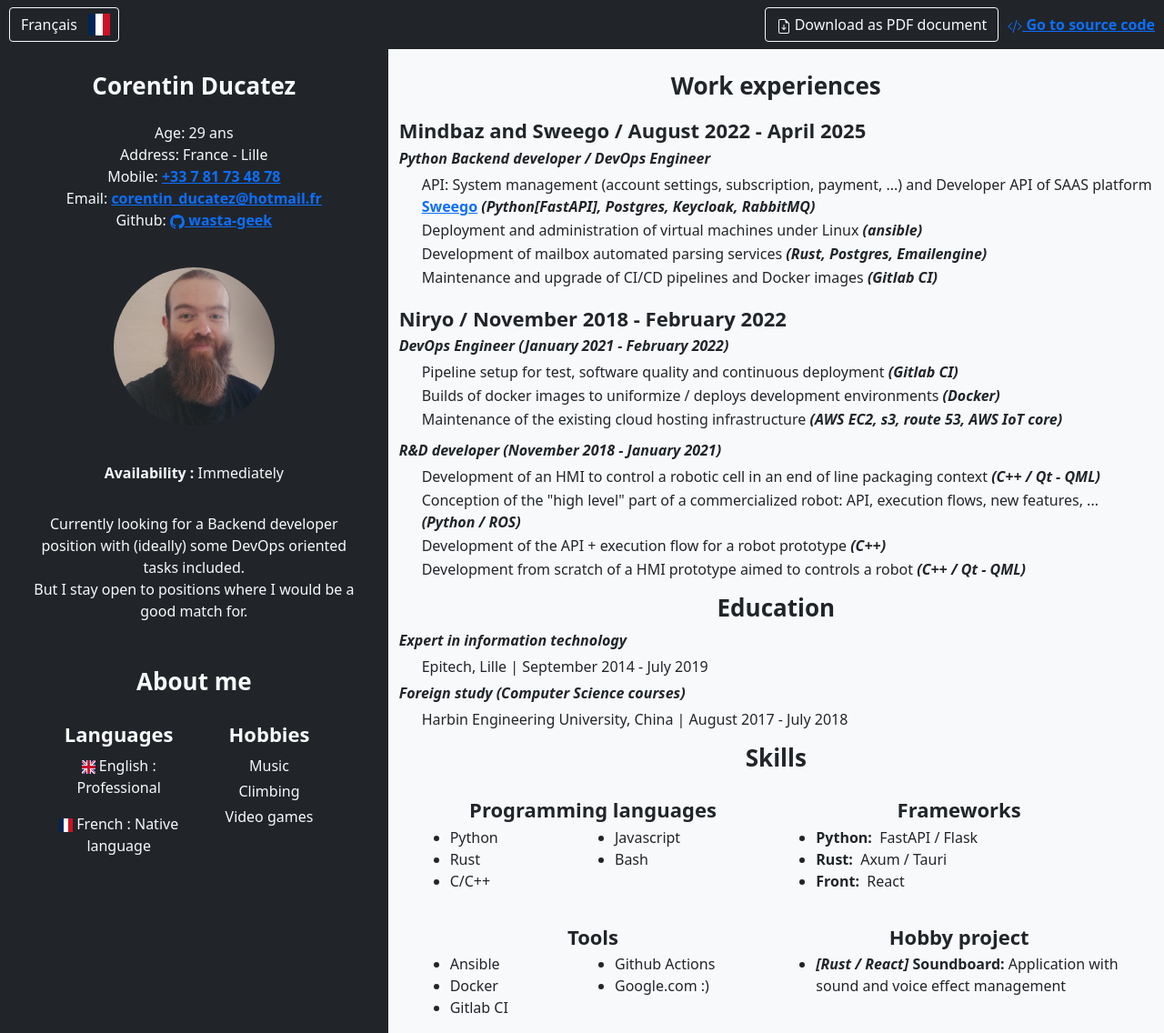
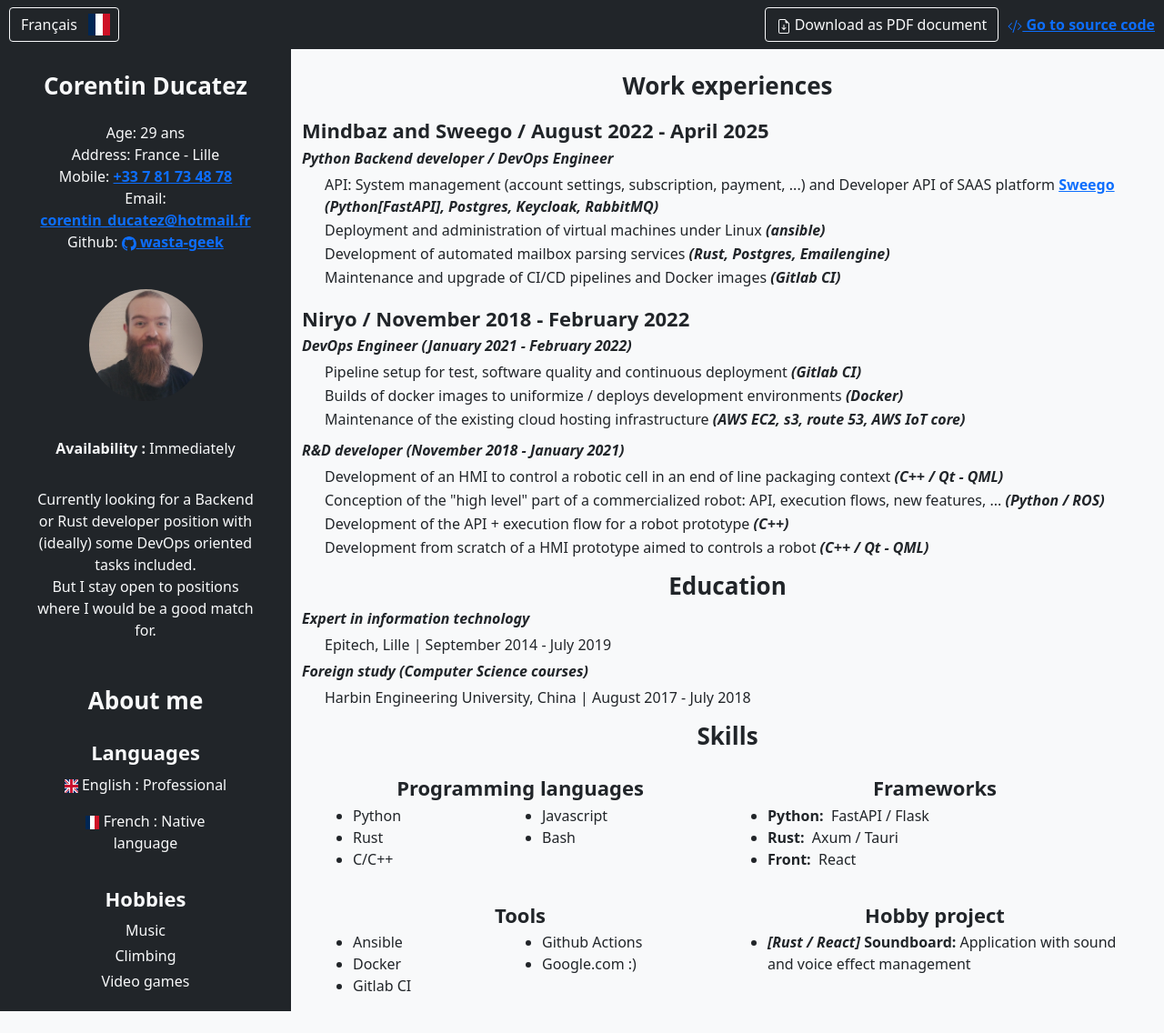
Before and after one commit to Wasta-Geek/curriculum-vitae, a Jekyll site: the page built from docs/en/index.markdown, in a window 1280 px wide. Shown: the whole page at 91% size. Built offline with Jekyll 4.4.1, drawn with Linux system fonts in a browser that asks for light colours; after the commit the page ends 1112 px from its top, so only the background shows below that.

Commit message:
Changes width scaling + some minors text typo (#29)

```diff
--- a/docs/_data/contact.yml
+++ b/docs/_data/contact.yml
@@ -15,8 +15,8 @@ email_text:
   fr: "e-mail"
 email: "corentin_ducatez@hotmail.fr"
 profile:
-  en: "Currently looking for a Backend developer position with (ideally) some DevOps oriented tasks included. <br>But I stay open to positions where I would be a good match for."
-  fr: "A la recherche d'un poste de développeur Backend avec (idéalement) quelques tâches liés aux principes DevOps. <br>Je reste cependant ouvert à d'autres postes pour lequel mon expérience serait pertinente."
+  en: "Currently looking for a Backend or Rust developer position with (ideally) some DevOps oriented tasks included. <br>But I stay open to positions where I would be a good match for."
+  fr: "A la recherche d'un poste de développeur Backend ou Rust avec (idéalement) quelques tâches liés aux principes DevOps. <br>Je reste cependant ouvert à d'autres postes pour lequel mon expérience serait pertinente."
 not_available_text:
   en: "Unwilling to accept a new job"
   fr: "Peu enclin à changer d'emploi"
--- a/docs/_data/work_experiences.yml
+++ b/docs/_data/work_experiences.yml
@@ -19,7 +19,7 @@ content:
           description:
             - "API: System management (account settings, subscription, payment, ...) and Developer API of SAAS platform <a class=\"dark_link\" href=\"https://sweego.io\">Sweego</a> <b><i>(Python[FastAPI], Postgres, Keycloak, RabbitMQ)</b></i>"
             - "Deployment and administration of virtual machines under Linux <b><i>(ansible)</b></i>"
-            - "Development of mailbox automated parsing services <b><i>(Rust, Postgres, Emailengine)</b></i>"
+            - "Development of automated mailbox parsing services <b><i>(Rust, Postgres, Emailengine)</b></i>"
             - "Maintenance and upgrade of CI/CD pipelines and Docker images <b><i>(Gitlab CI)</b></i>"
     print: true
   niryo:
--- a/docs/_layouts/resume.html
+++ b/docs/_layouts/resume.html
@@ -6,12 +6,12 @@
 <body class="bg-light text-dark">
     {% include header.html %}
     <main class="page-content " aria-label="Content">
-        <div class="wrapper bg-light main-resume row">
-            <div class="col-sm col-sm-4 bg-dark text-light left_part_resume">
+        <div class="wrapper main-resume row">
+            <div class="col-sm col-sm-3 bg-dark text-light left_part_resume">
                 {% include contact.html %}
                 {% include about_me.html %}
             </div>
-            <div  class="col-sm col-sm-8 right_part_resume">
+            <div  class="col-sm col-sm-9 right_part_resume">
                 {{ content }}
                 {% include work_experiences.html %}
                 {% include education.html %}
--- a/docs/_sass/main.scss
+++ b/docs/_sass/main.scss
@@ -80,7 +80,7 @@
 
     .left_part_resume
     {
-        max-width: 550px;
+        max-width: 500px;
     }
 
 
@@ -213,7 +213,8 @@ a
 
 .portrait-img
 {
-    max-width: 300px;
+    max-width: 200px;
+    min-width: 125px;
 }
 
 .background
```
